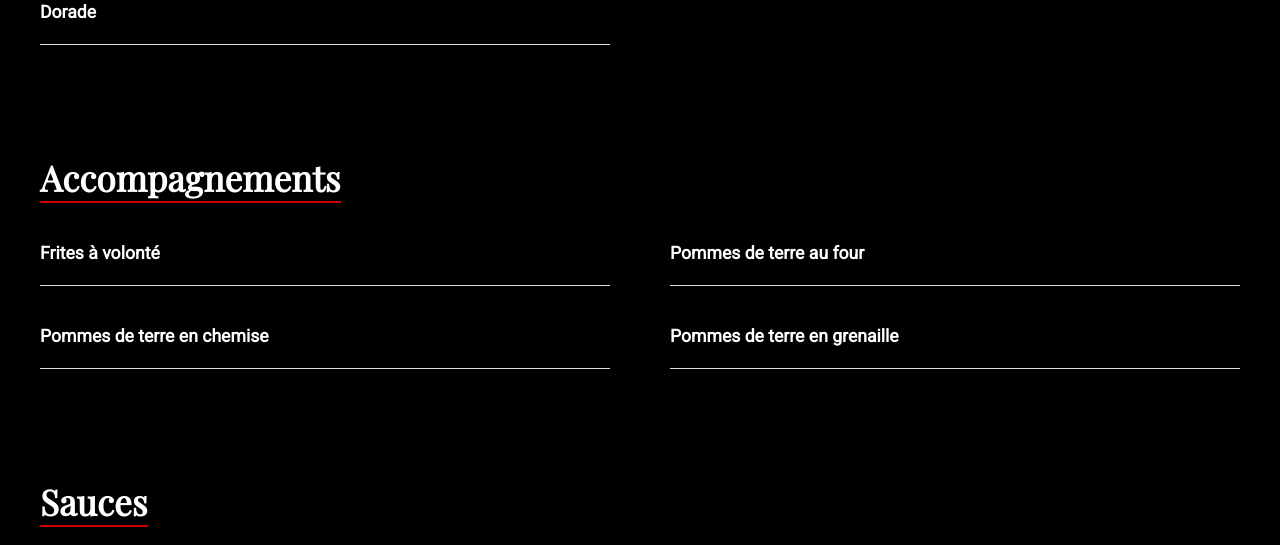
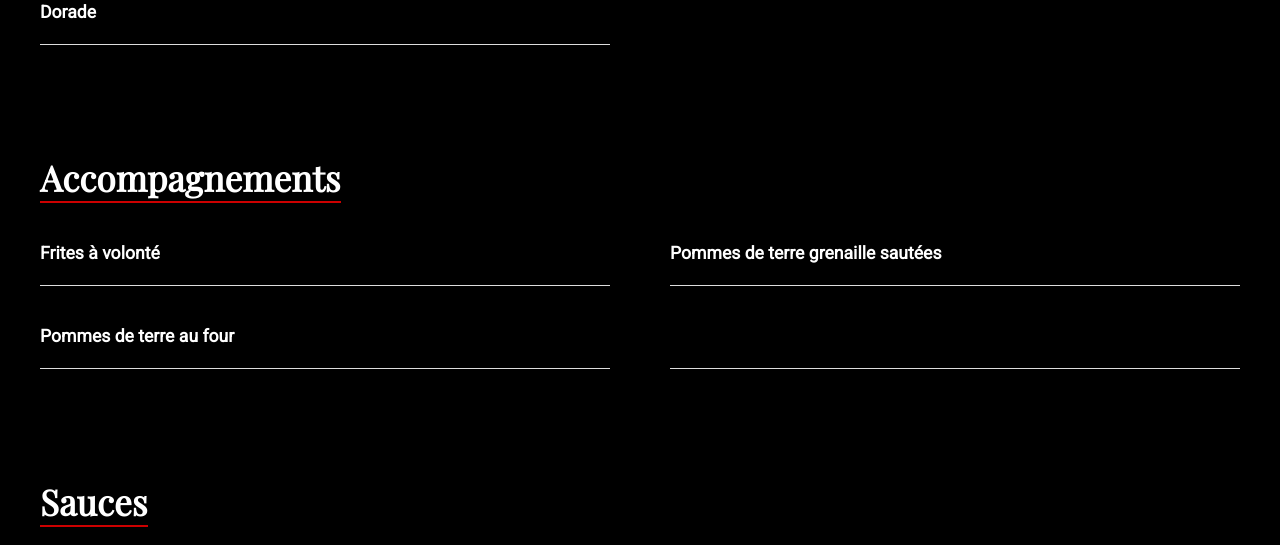
Before and after one commit to laurilan11/Braisonnable, a Django app: page /menu/ in a window 1280 px wide. Shown: the part 1685-2230 px from the top of the page. Run offline with Django 5.2, Linux system fonts and the light colour scheme.

Commit message:
Update menu.html

```diff
--- a/restaurant/templates/restaurant/menu.html
+++ b/restaurant/templates/restaurant/menu.html
@@ -185,6 +185,13 @@
     </li>
     <li class="menu-itemo">
       <div class="item-text">
+        <h4>Pommes de terre grenaille sautées</h4>
+        <p></p>
+      </div>
+      <span class="price"></span>
+    </li>
+    <li class="menu-itemo">
+      <div class="item-text">
         <h4>Pommes de terre au four</h4>
         <p></p>
       </div>
@@ -192,14 +199,7 @@
     </li>
     <li class="menu-itemo">
       <div class="item-text">
-        <h4>Pommes de terre en chemise</h4>
-        <p></p>
-      </div>
-      <span class="price"></span>
-    </li>
-    <li class="menu-itemo">
-      <div class="item-text">
-        <h4>Pommes de terre en grenaille</h4>
+        <h4></h4>
         <p></p>
       </div>
       <span class="price"></span>
```
